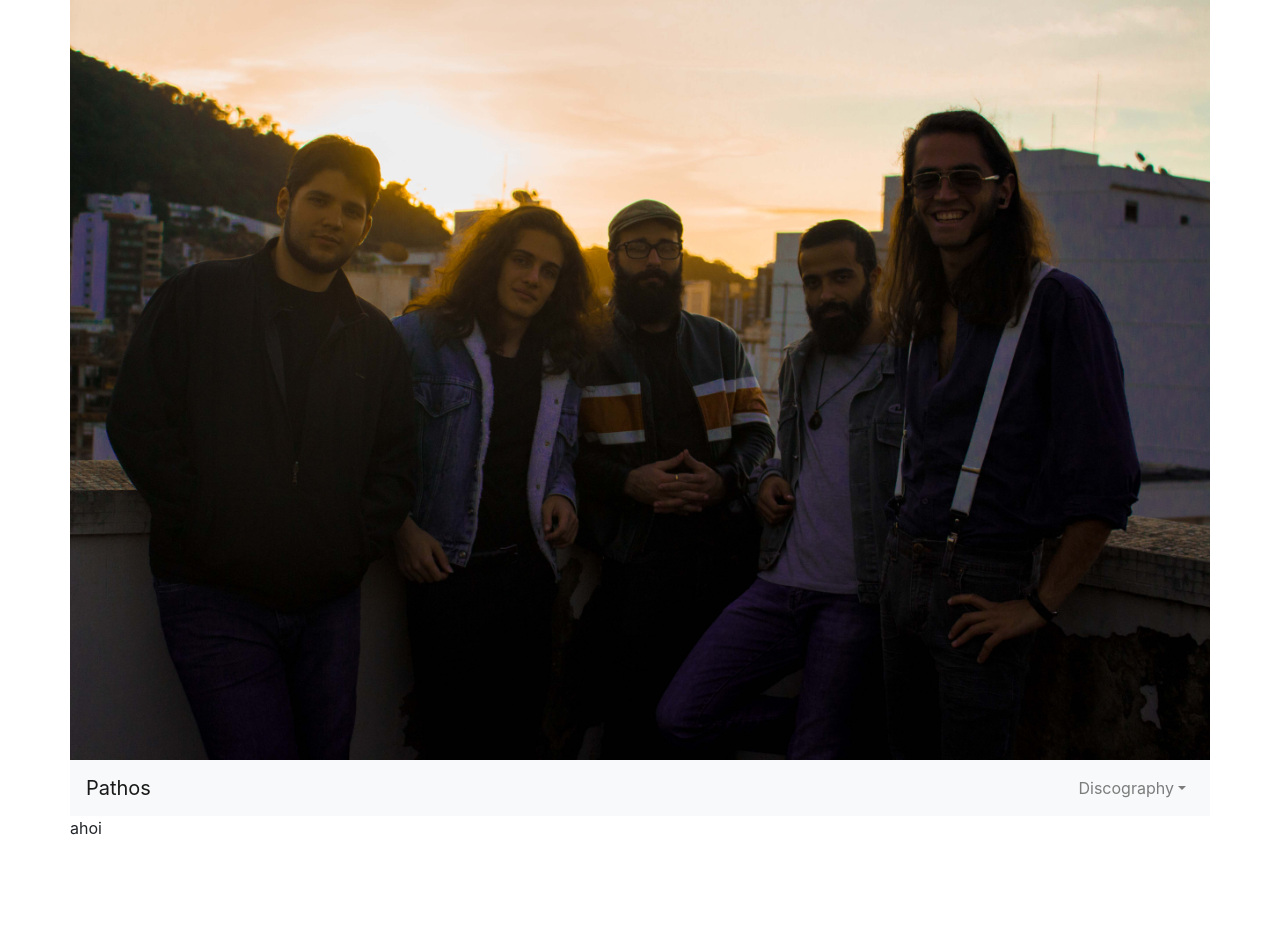
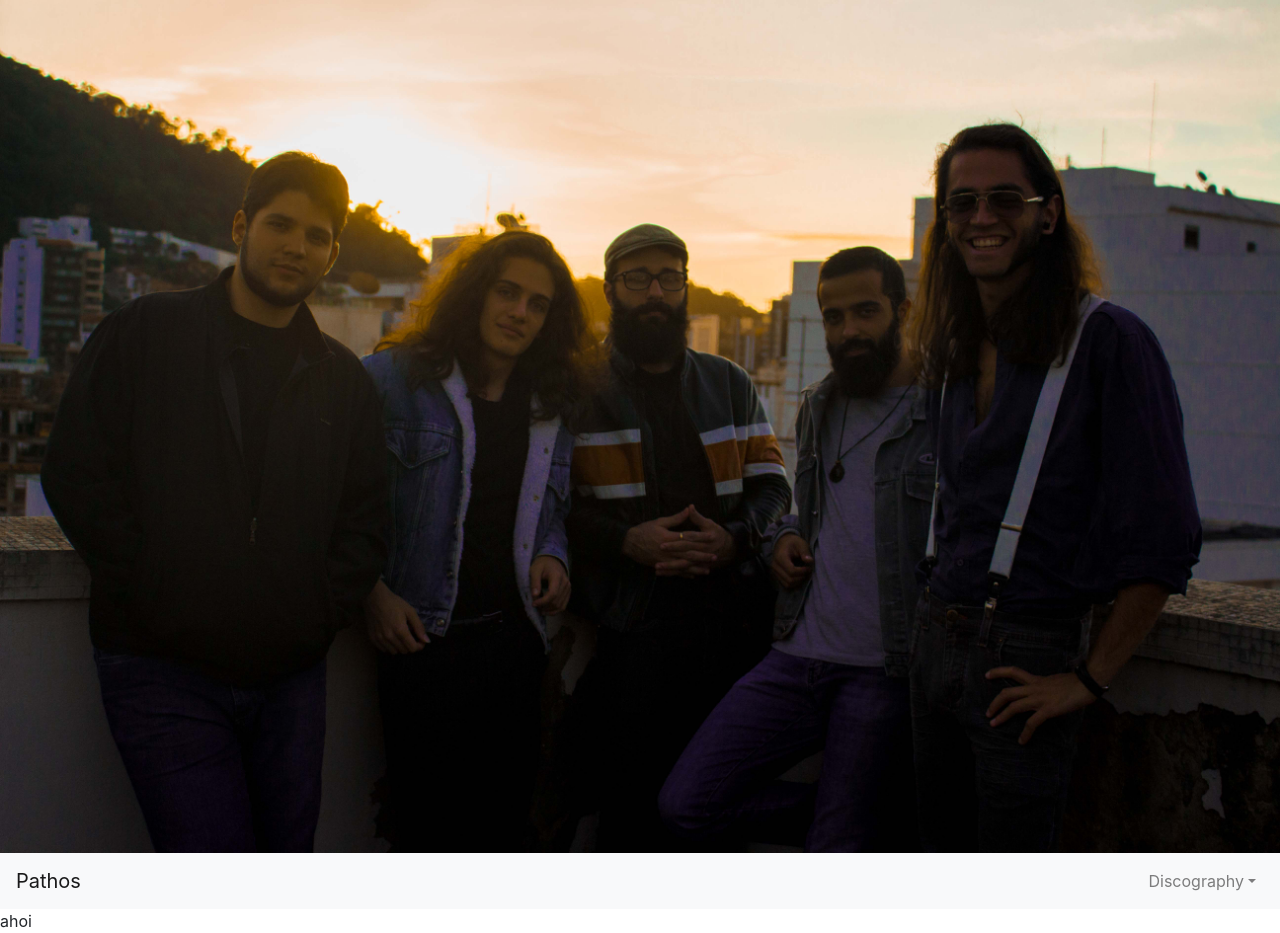
Before and after one commit to rbmarliere/pathos.band, a React (Create React App) app: page / in a window 1280 px wide. Before the commit the page ends 840 px from the top, so only its background shows below. Built offline with nearby package versions, Linux system fonts and the light colour scheme.

Commit message:
add Banner.js component

```diff
--- a/src/components/App.js
+++ b/src/components/App.js
@@ -1,25 +1,15 @@
 import React from "react";
+import PropTypes from "prop-types";
 import NavBar from "../components/NavBar";
-import PropTypes from "prop-types";
-import {
-    Container,
-    Col,
-    Row
-} from "reactstrap";
+import Banner from "../components/Banner";
 
 const App = (props) =>
 {
     return (
         <div className="App">
-            <Container className="container-fluid">
-                <Row>
-                    <Col lg="12" md="12" xs="12" className="px-0">
-                        <img className="img-fluid" src={ require("../assets/img/pathos.jpg") } alt="Pathos"/>
-                        <NavBar/>
-                        { props.children }
-                    </Col>
-                </Row>
-            </Container>
+            <Banner/>
+            <NavBar/>
+            { props.children }
         </div>
     );
 };
--- /dev/null
+++ b/src/components/Banner.js
@@ -0,0 +1,12 @@
+import React from "react";
+
+const Banner = () =>
+{
+    return (
+        <div className="Banner">
+            <img className="img-fluid" src={ require("../assets/img/pathos.jpg") } alt="Pathos"/>
+        </div>
+    );
+};
+
+export default Banner;
```
